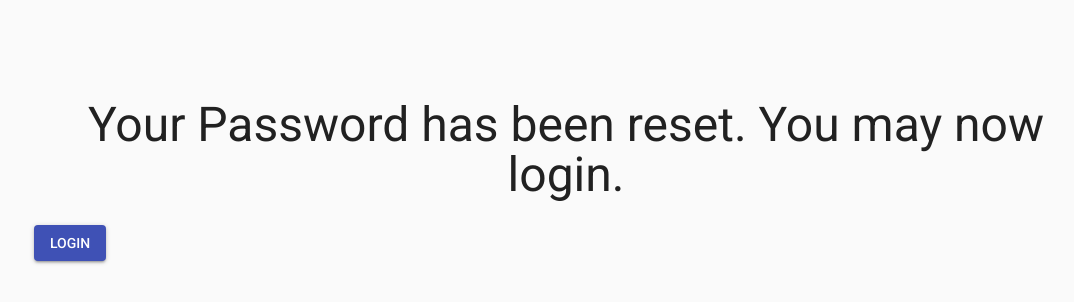
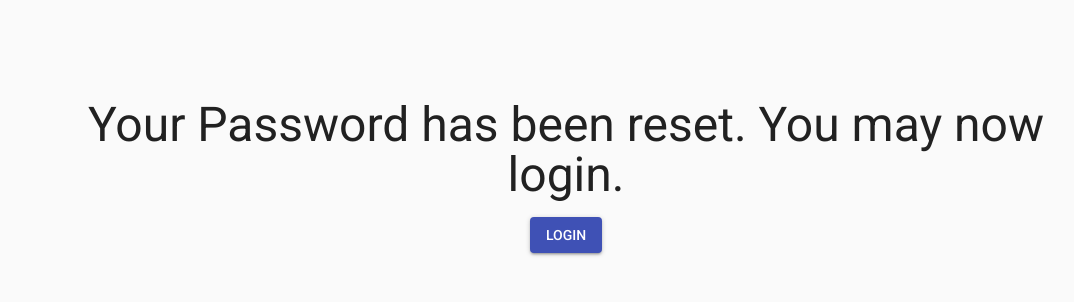
Before and after one commit to YSU-CREU-2018/deals-app, a React (Create React App) app: page /resetSuccess in a window 1280 px wide. Shown: the top 302 px of the page, without its empty margins (74-1148 px from the left). Built offline with nearby package versions, Linux system fonts and the light colour scheme.

Commit message:
Cleans up reset password success

```diff
--- a/src/App.js
+++ b/src/App.js
@@ -3,8 +3,9 @@ import logo from './logo.svg';
 import { BrowserRouter as Router, Route, Link } from "react-router-dom";
 import Login from './login';
 import Forgot from './forgot';
+import Dashboard from './dashboard';
 import Register from './register';
-import ResetSuccess from './ResetSuccess';
+import resetSuccess from './resetSuccess';
 import Regsuccess from './regsuccess';
 import Profile from './profile';
 import Deals from './deals';
@@ -15,7 +16,8 @@ class App extends Component {
             <div className="App">
             <Route path="/login" component={Login} />
             <Route path="/forgot" component={Forgot} />
-            <Route path="/ResetSuccess" component={ResetSuccess} />
+            <Route path="/dashboard" component={Dashboard} />
+            <Route path="/resetSuccess" component={resetSuccess} />
             <Route path="/register" component={Register} />
             <Route path="/regsuccess" component={Regsuccess} />
             <Route path="/profile" component={Profile} />
--- a/src/ResetSuccess.js
+++ b/src/ResetSuccess.js
@@ -2,59 +2,16 @@ import React, { Component } from 'react';
 import { withStyles } from '@material-ui/core/styles';
 import Typography from '@material-ui/core/Typography';
 import Button from '@material-ui/core/Button';
-import { BrowserRouter as Router, Route, Link } from "react-router-dom";
 
 
 const styles = theme => ({
-  register: {
+  reset: {
     padding: '100px',
-  },
-  container: {
-    display: 'flex',
-    flexDirection: 'column',
-
-    justifyContent: 'center',
-    margin: '0 auto',
-    flexWrap: 'wrap',
-    maxWidth: '327px',
-  },
-  heading:{
     textAlign: 'center',
 },
-  textField: {
-    marginLeft: theme.spacing.unit,
-    marginRight: theme.spacing.unit,
-  },
-  dense: {
-    marginTop: 16,
-  },
-  menu: {
-    width: 200,
-  },
-  button: {
-    margin: theme.spacing.unit,
-  },
-  input: {
-    display: 'none',
-  },
 });
 
-class Login extends Component {
-    state = {
-        email: '',
-        password:'',
-    };
-
-    handleChange = email => event => {
-        this.setState({
-            [email]: event.target.value,
-        });
-    };
-    handleChange = password => event => {
-        this.setState({
-            [password]: event.target.value,
-        });
-    };
+class resetSuccess extends Component {
 
     onButtonClick = () => {
         this.props.history.push("/login")
@@ -64,7 +21,7 @@ class Login extends Component {
         const { classes } = this.props;
 
         return (
-            <div className={classes.register}>
+            <div className={classes.reset}>
                 <Typography variant="h3" className={classes.heading} gutterBottom>
                     Your Password has been reset. You may now login.
                 </Typography>
@@ -75,4 +32,4 @@ class Login extends Component {
         );
     }
 }
-export default withStyles(styles)(Login);
+export default withStyles(styles)(resetSuccess);
```
